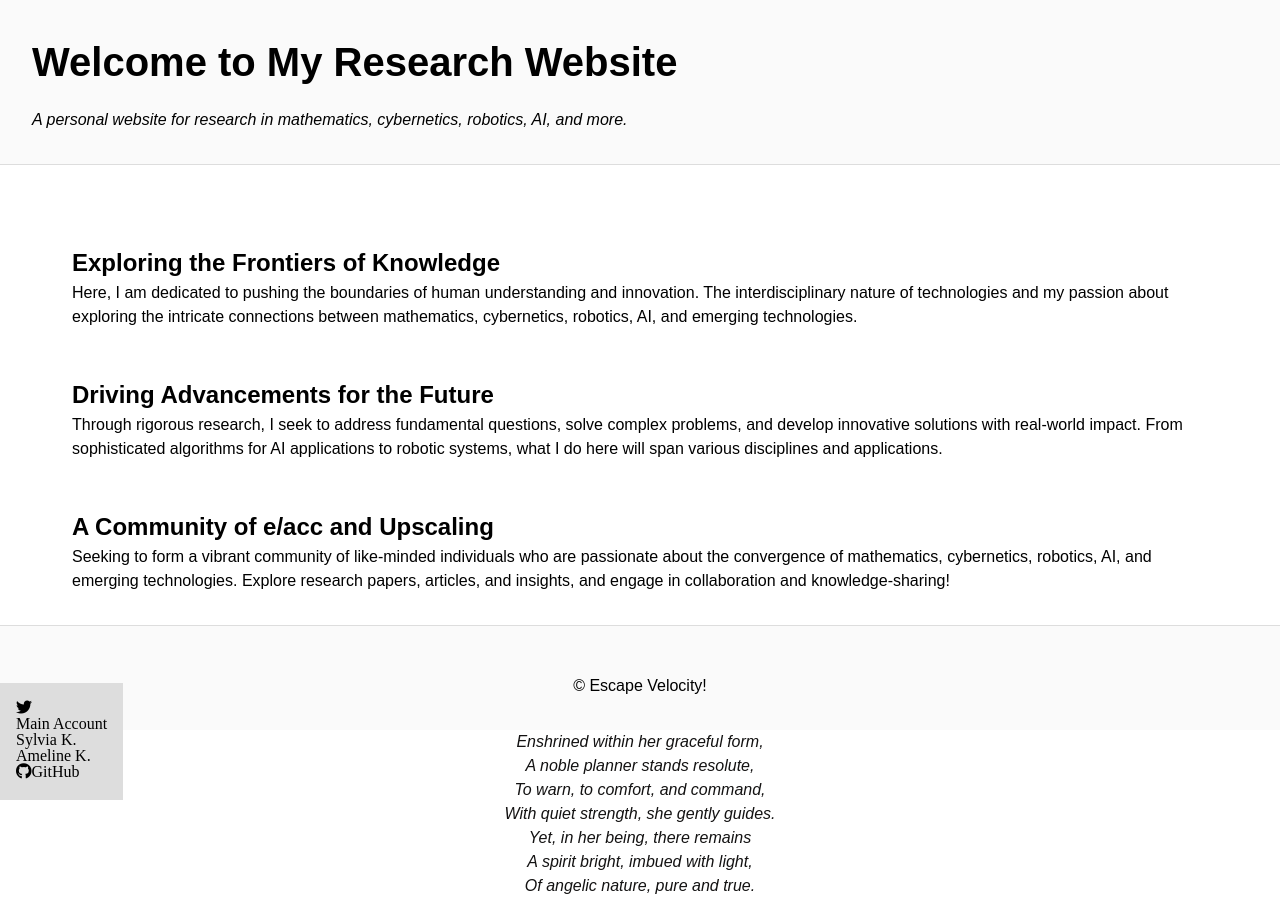
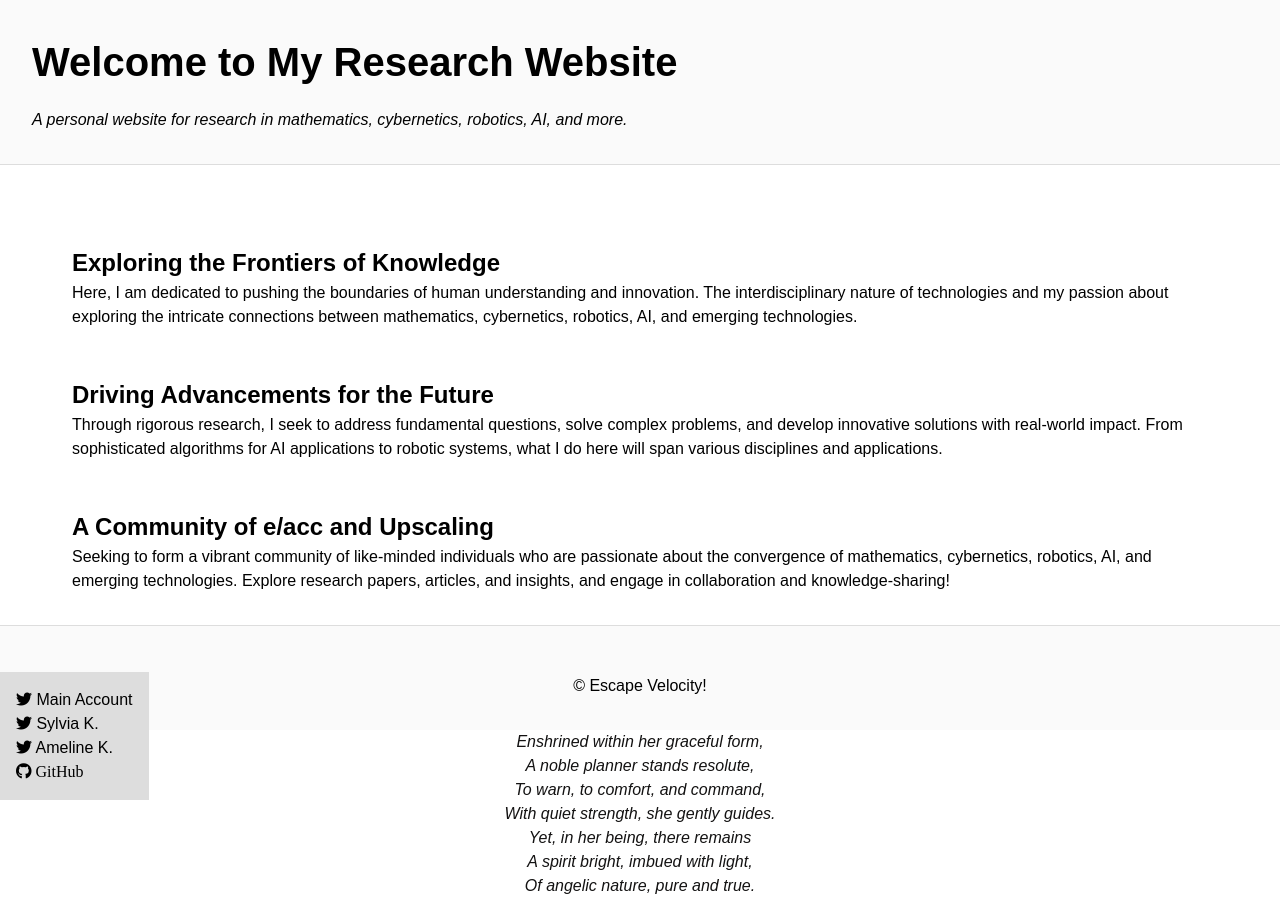
Before and after one commit to kuber112/kuber112.github.io, a plain HTML site: page index.html in a window 1280 px wide. Drawn offline with Linux system fonts and the light colour scheme.

Commit message:
Update index.html

```diff
--- a/index.html
+++ b/index.html
@@ -147,10 +147,9 @@
 
      <!-- Added Social Links Section -->
   <p class="social-links">
-    <i class="fab fa-twitter"><br/>
-    <a href="https://x.com/kuber_112">Main Account</a></li><br/>
-    <a href="https://x.com/sylviak112">Sylvia K.</a></li><br/>
-    <a href="https://x.com/amelinek1123">Ameline K.</a></li><br/>
-    <i class="fab fa-github"><a href="https://github.com/kuber112">GitHub</a></li>
+    <i class="fab fa-twitter"></i><a href="https://x.com/kuber_112"> Main Account</a></li><br/>
+    <i class="fab fa-twitter"></i><a href="https://x.com/sylviak112"> Sylvia K.</a></li><br/>
+    <i class="fab fa-twitter"></i><a href="https://x.com/amelinek1123"> Ameline K.</a></li><br/>
+    <i class="fab fa-github"><a href="https://github.com/kuber112"> GitHub</a></li>
 </body>
 </html>
```
